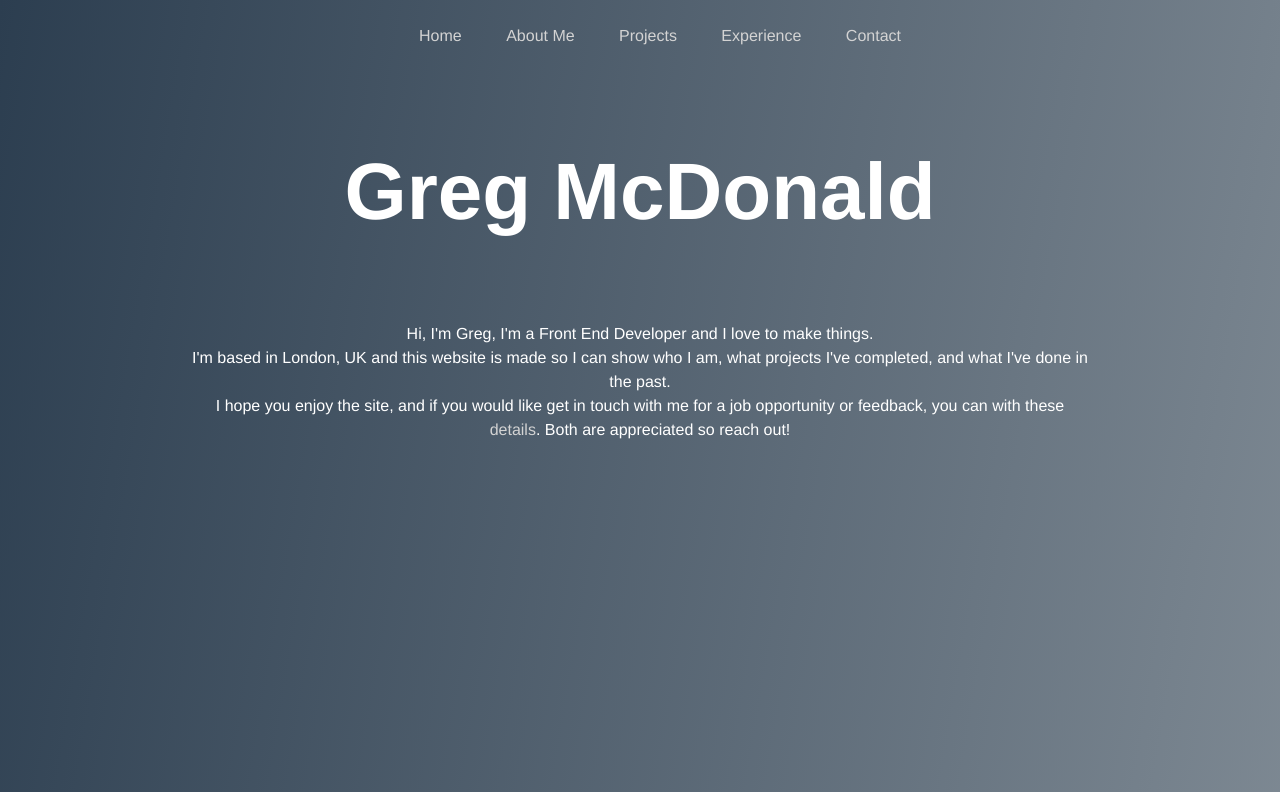
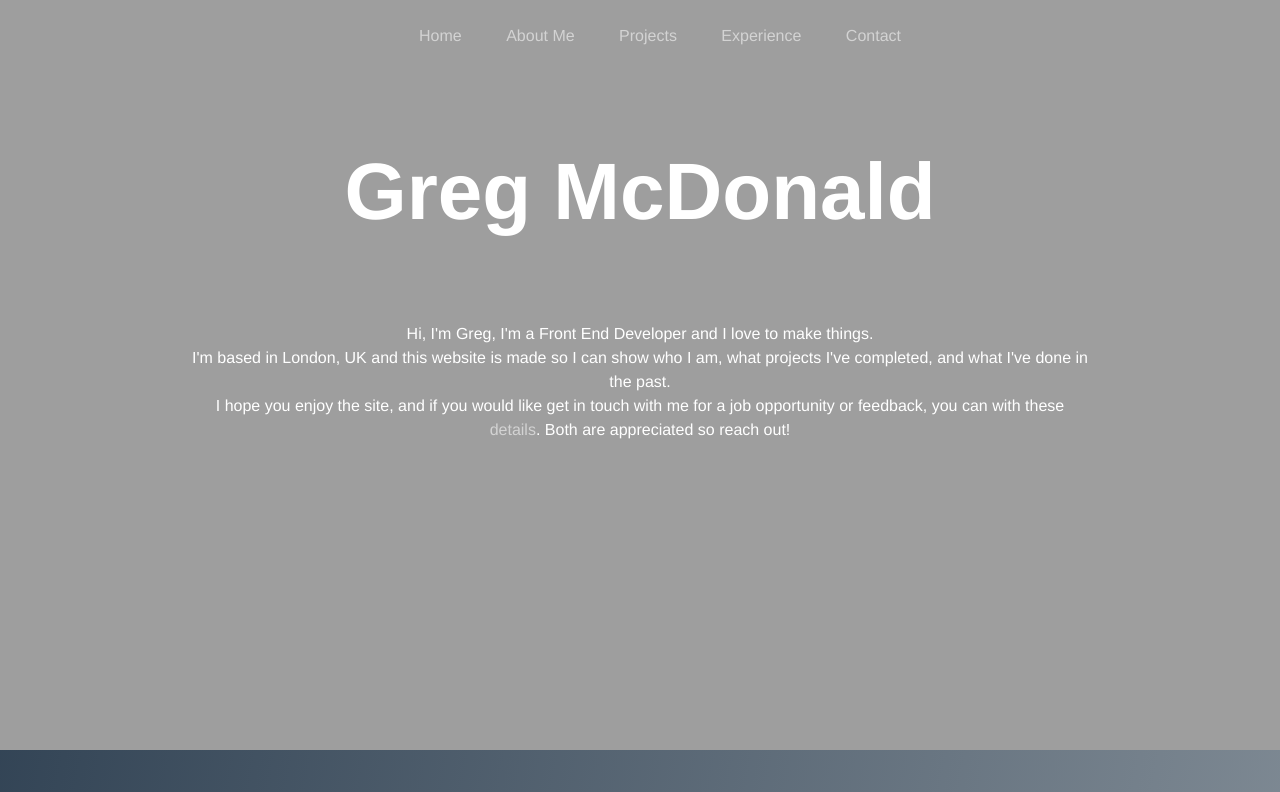
Before and after one commit to gmcd025/website, a plain HTML site: page index.html in a window 1280 px wide. Shown: the top 792 px of the page. Drawn offline with Linux system fonts and the light colour scheme; the site is published under a folder, as on GitHub Pages, so addresses that start at the root find nothing; files whose address does not match are found by name.

Commit message:
Update style.css

```diff
--- a/css/style.css
+++ b/css/style.css
@@ -29,7 +29,7 @@ header {
   color: white;
   padding: 0;
   height: 750px;
-  background: url("/images/locations/london.jpg") no-repeat top center;
+  background: url("../images/locations/london.jpg") no-repeat top center;
   background-position: center;
   background-size: cover;
   overflow: hidden;
```
